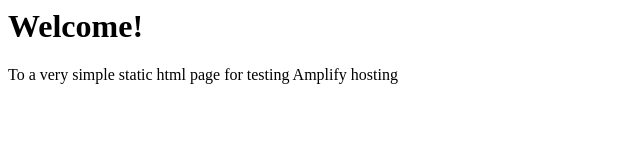
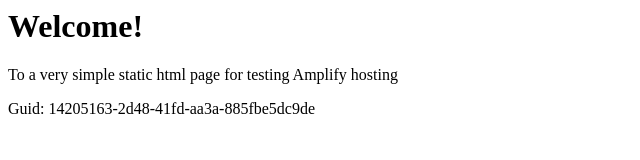
Before and after one commit to aws-aemilia-bom/Github-PR-Commit-Integration-Test-DoNotTouch-Gith-P5X5MO5I-v1-prod-ap-south-1, a website: page src/index.html in a window 1280 px wide. Shown: the whole page, without its empty margins (0-640 px from the left). Drawn offline with Linux system fonts and the light colour scheme.

Commit message:
commit from integ tests

```diff
--- a/src/index.html
+++ b/src/index.html
@@ -1,3 +1,5 @@
+
+
 <html lang="en">
 
 <head>
@@ -10,6 +12,6 @@
 <body>
     <h1>Welcome!</h1>
     <p>To a very simple static html page for testing Amplify hosting</p>
-</body>
+    <p>Guid: 14205163-2d48-41fd-aa3a-885fbe5dc9de</p></body>
 
 </html>
```
